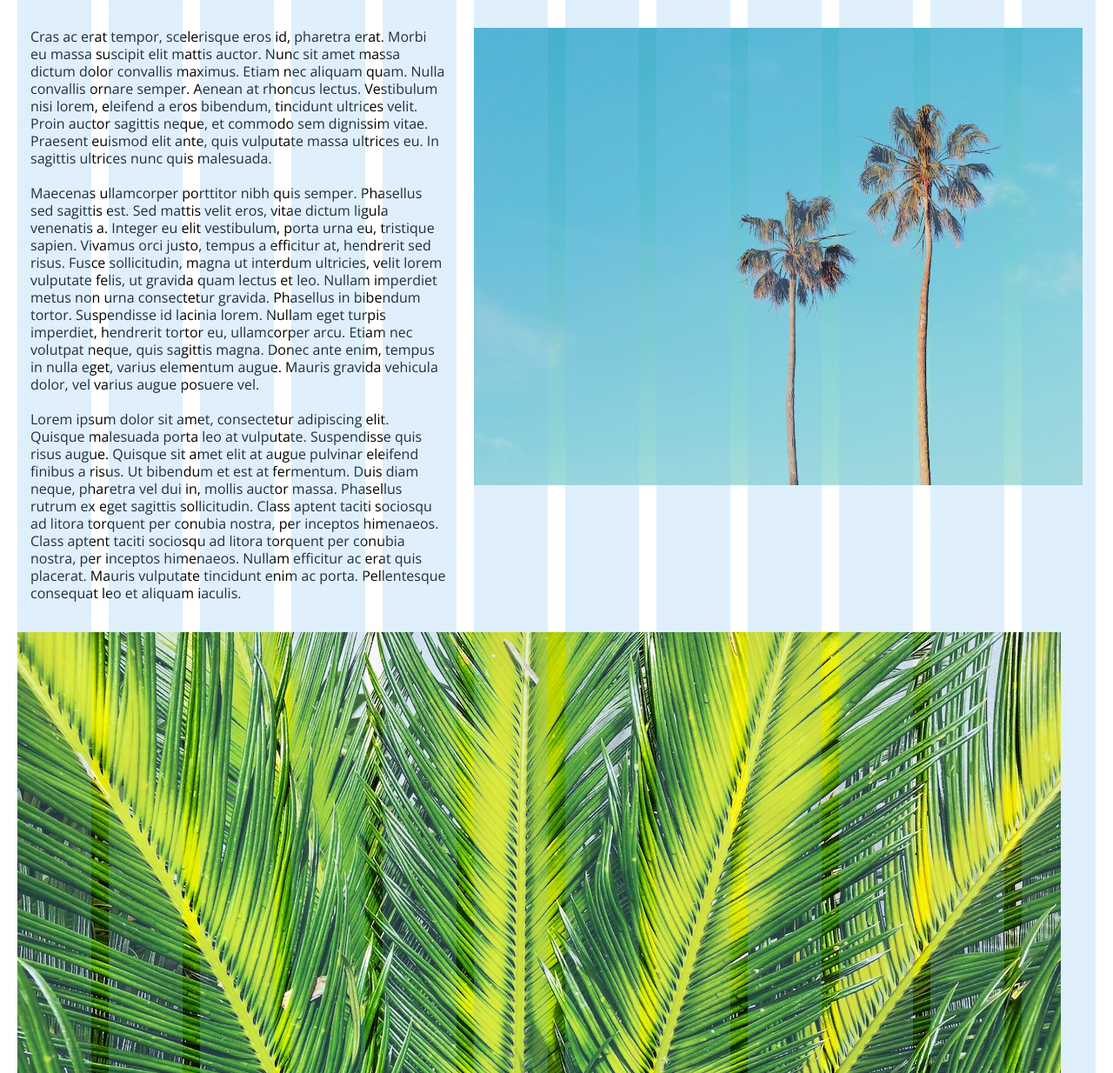
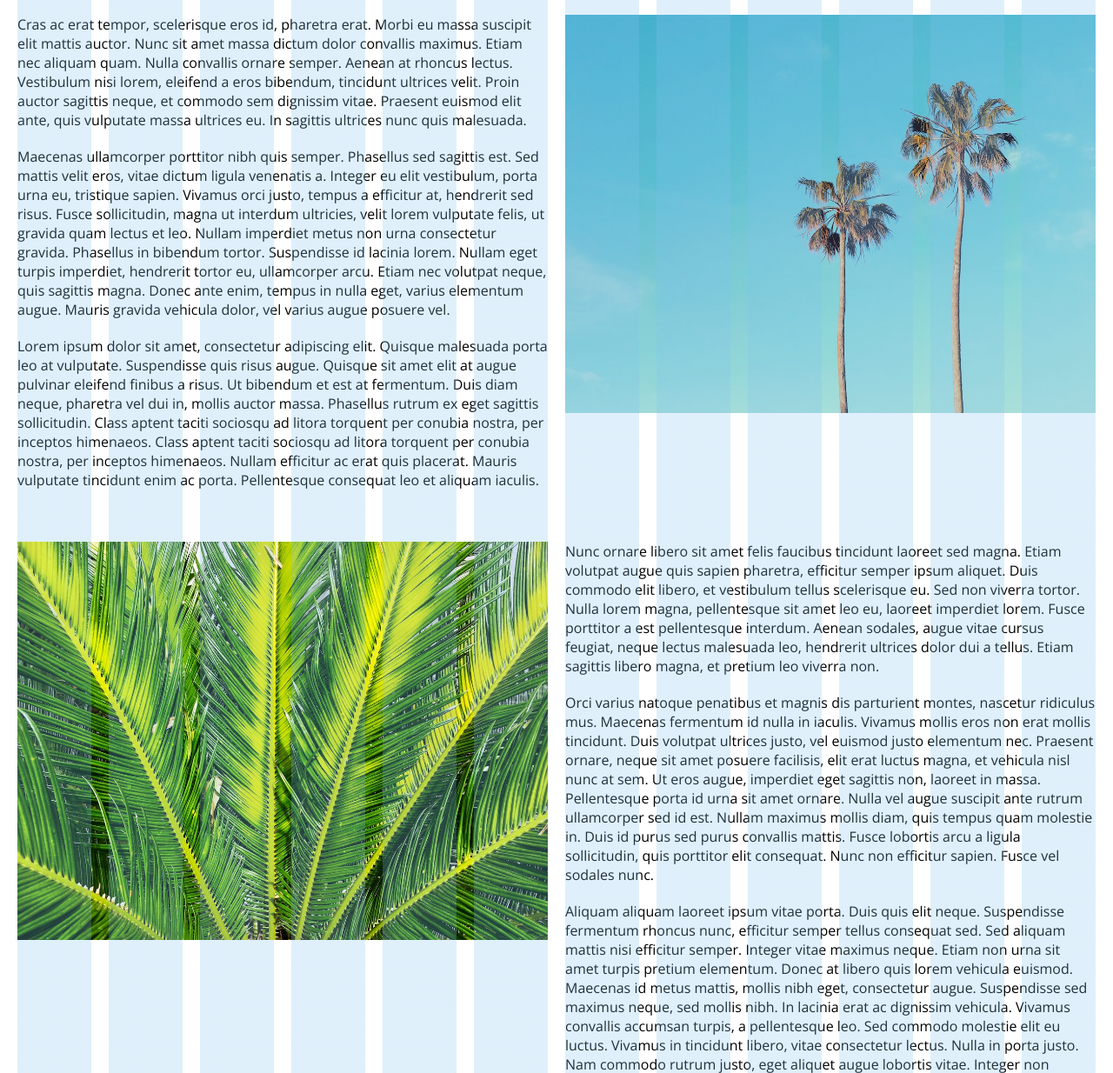
Before and after one commit to Baldurben/Verkefni-6, a plain HTML site: page index.html in a window 1280 px wide. Shown: the part 66-1300 px from the top of the page at 87% size. Drawn offline with nearby package versions, Linux system fonts and the light colour scheme.

Commit message:
verkefni 6

```diff
--- a/index.html
+++ b/index.html
@@ -4,7 +4,7 @@
 <head>
   <meta charset="utf-8">
   <meta name="viewport" content="width=device-width, initial-scale=1">
-  <title>Verkefni 6</title>
+  <title>Verkefni </title>
   <link href="https://fonts.googleapis.com/css?family=Open+Sans:400,600" rel="stylesheet">
   <link rel="stylesheet" href="grid.css">
   <link rel="stylesheet" href="styles.css">
@@ -16,8 +16,8 @@
 
     <div class="grid">
 
-      <div class = "container">
-        <div class="main_text">
+      <div class="grid__row">
+        <div class="grid__col">
           <div class="text">
             <p>Cras ac erat tempor, scelerisque eros id, pharetra erat. Morbi eu massa suscipit elit mattis auctor. Nunc
               sit amet massa dictum dolor convallis maximus. Etiam nec aliquam quam. Nulla convallis ornare semper.
@@ -42,16 +42,16 @@
               consequat leo et aliquam iaculis.</p>
           </div>
         </div>
-        <div class = "main_pictures">
+        <div class="grid__col">
           <img class="image" src="palms1.jpg" alt="Afskaplega lorem-ipsum-leg pálmatré">
         </div>
       </div>
 
-      <div>
-        <div>
+      <div class="grid__row">
+        <div class="grid__col">
           <img class="image" src="palms2.jpg" alt="Jafnvel lorem-ipsum-legri pálmatré">
         </div>
-        <div>
+        <div class="grid__col">
           <div class="text">
             <p>Nunc ornare libero sit amet felis faucibus tincidunt laoreet sed magna. Etiam volutpat augue quis sapien
               pharetra, efficitur semper ipsum aliquet. Duis commodo elit libero, et vestibulum tellus scelerisque eu.
@@ -80,7 +80,7 @@
 
     </div>
 
-    <div class="cards">
+ <div class="cards">
         <section class="card">
           <h2 class="card_heading"> Aliquam erat volutpat in dignissim id sagittis nec leo</h2>
           <div class="card_main_text">
@@ -163,9 +163,10 @@
             </div>
 		  </div>
         </section>
+
     <div class="grid">
-      <div>
-        <div>
+      <div class="grid__row">
+        <div class="grid__col">
           <div class="text">
             <p>Orci varius natoque penatibus et magnis dis parturient montes, nascetur ridiculus mus. Maecenas
               fermentum id nulla in iaculis. Vivamus mollis eros non erat mollis tincidunt. Duis volutpat ultrices
@@ -194,7 +195,7 @@
               augue posuere vel.</p>
           </div>
         </div>
-        <div>
+        <div class="grid__col">
           <img class="image" src="palms3.jpg" alt="lorem-ipsum-legustu pálmatrén">
         </div>
       </div>
--- a/styles.css
+++ b/styles.css
@@ -38,8 +38,6 @@ h1 {
 .image {
   max-width: 100%;
   margin-bottom: 20px;
-  min-width: 700px;
-  margin: ;
 }
 
 /* grid fyrir efni, setja þarf upp í html */
@@ -55,6 +53,25 @@ h1 {
   width: 100%;
   padding-right: 10px;
   padding-left: 10px;
+}
+
+.grid__row:nth-child(2) .grid__col:first-child {
+  order: 1;
+}
+
+/* grid fyrir >= 1000px */
+
+@media (min-width: 1000px) {
+  .grid__row {
+    flex-direction: row;
+  }
+  .grid__col {
+    width: 50%;
+    margin-bottom: 2.5rem;
+  }
+.grid__row:nth-child(2) .grid__col:first-child {
+    order: 0;
+  }
 }
 
 /* TODO setja upp grid fyrir >= 1000px */
@@ -117,14 +134,13 @@ h1 {
 	font-size: 1em;
 	line-height: 20px;
 	display: flex;
-	margin: auto;
-	padding: 15px;
-	flex-wrap: no-wrap;
+	flex-wrap: flex-flow;
 	flex-direction: row;
 	justify-content: stretch;
 	flex: 1;
-	min-width: 500fpx;
+
 }
 .main_pictures {
 	padding-left: 2em;
+
 }
```
